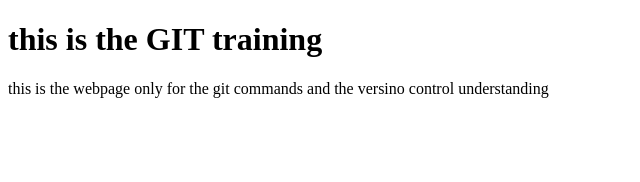
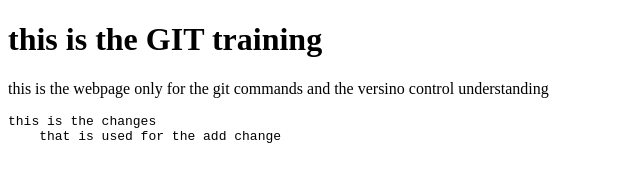
Before and after one commit to thelite5419/gitTest, a plain HTML site: page index.html in a window 1280 px wide. Shown: the whole page, without its empty margins (0-640 px from the left). Drawn offline with Linux system fonts and the light colour scheme.

Commit message:
add change

```diff
--- a/index.html
+++ b/index.html
@@ -8,5 +8,8 @@
 <body>
   <h1>this is the GIT training</h1>
   <p>this is the webpage only for the git commands and the versino control understanding</p>
+  <pre>this is the changes
+    that is used for the add change
+  </pre>
 </body>
 </html>
```
